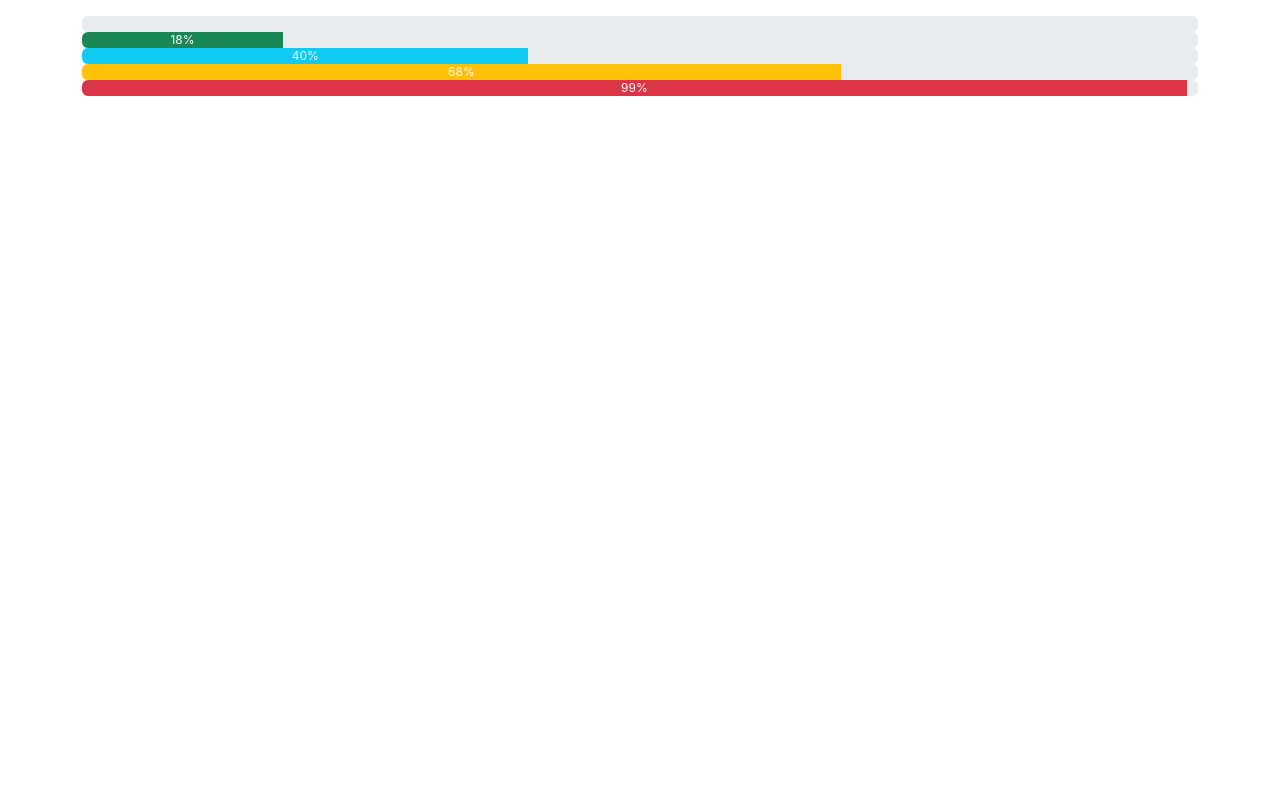
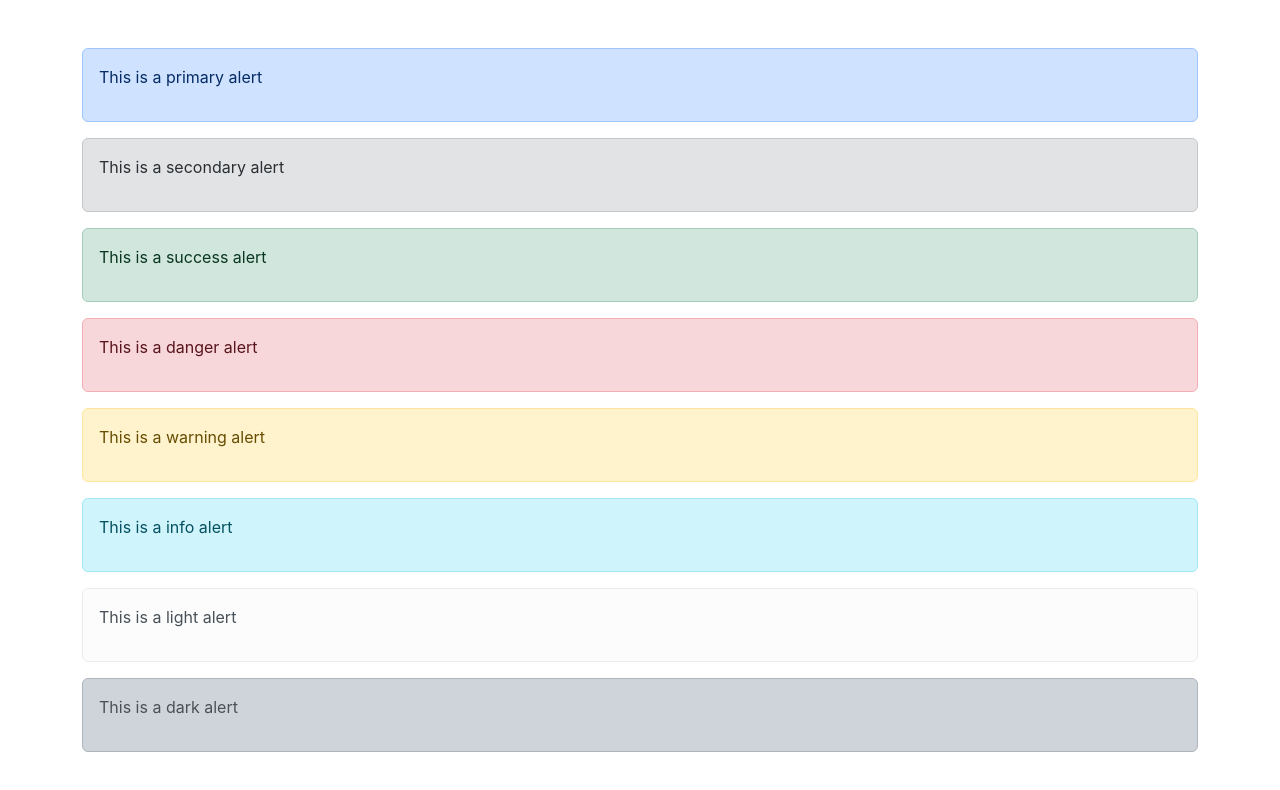
Before and after one commit to OksanaJibai/Jibai-FrontEndPro-17-03-23, a React (Create React App) app: page / in a window 1280 px wide. Shown: the top 790 px of the page. Built offline with nearby package versions, Linux system fonts and the light colour scheme; the HTML template or start-up script is replaced by a standard one.

Commit message:
add hw79

```diff
--- a/src/App.js
+++ b/src/App.js
@@ -1,15 +1,14 @@
 import './App.css';
-import Progress from "./components/Progress";
+import Alert from "./components/Alert";
+import {alertData} from "./data/data";
+
 
 function App() {
   return (
-          <div className="container pt-3">
-              <Progress percentage={0}/>
-              <Progress percentage={18}/>
-              <Progress percentage={40}/>
-              <Progress percentage={68}/>
-              <Progress percentage={99}/>
-          </div>
+      <div className='container pt-5'>
+        {alertData.map(({type,text}) => < Alert key={type} type={type} text={text}/> )}
+      </div>
+
   );
 }
 
--- /dev/null
+++ b/src/components/Alert.jsx
@@ -0,0 +1,18 @@
+import {Component} from "react";
+import classNames from "classnames";
+
+class Alert extends Component{
+    render(){
+        const {text, type} = this.props;
+        const alertTypeClass = classNames("alert", type);
+
+        return (
+            <div className={alertTypeClass} role="alert">
+                <p>{text}</p>
+            </div>
+
+        )
+    }
+}
+
+export default Alert;
--- a/src/components/Progress.jsx
+++ /dev/null
@@ -1,27 +0,0 @@
-import React from "react";
-import classNames from "classnames";
-
-class Progress extends React.Component{
-    render(){
-        const {percentage} = this.props;
-        const alertName = classNames('progress-bar',
-            {"bg-success": (percentage >= 0 && percentage <= 25)},
-            {"bg-info": (percentage >= 26 && percentage <= 50)},
-            {"bg-warning": (percentage >= 51 && percentage <= 75)},
-            {"bg-danger": (percentage >= 76 && percentage <= 100)}
-        );
-        const width = `${percentage}%`;
-
-        return (
-            <div className="progress">
-                <div className={alertName}
-                     role="progressbar"
-                     aria-valuenow={this.percentage} aria-valuemin="0" aria-valuemax="100"
-                     aria-label="progressbar" style={{width}}>{width}
-                </div>
-            </div>
-        );
-    }
-}
-
-export default Progress;
--- /dev/null
+++ b/src/data/data.js
@@ -0,0 +1,34 @@
+export const alertData = [
+    {
+        "type": 'alert-primary',
+        "text": 'This is a primary alert'
+    },
+    {
+        "type": 'alert-secondary',
+        "text": 'This is a secondary alert'
+    },
+    {
+        "type": 'alert-success',
+        "text": 'This is a success alert'
+    },
+    {
+        "type": 'alert-danger',
+        "text": 'This is a danger alert'
+    },
+    {
+        "type": 'alert-warning',
+        "text": 'This is a warning alert'
+    },
+    {
+        "type": 'alert-info',
+        "text": 'This is a info alert'
+    },
+    {
+        "type": 'alert-light',
+        "text": 'This is a light alert'
+    },
+    {
+        "type": 'alert-dark',
+        "text": 'This is a dark alert'
+    }
+]
```
Also changed, not shown: 2 other files (tests, documents, lock files or other folders).
